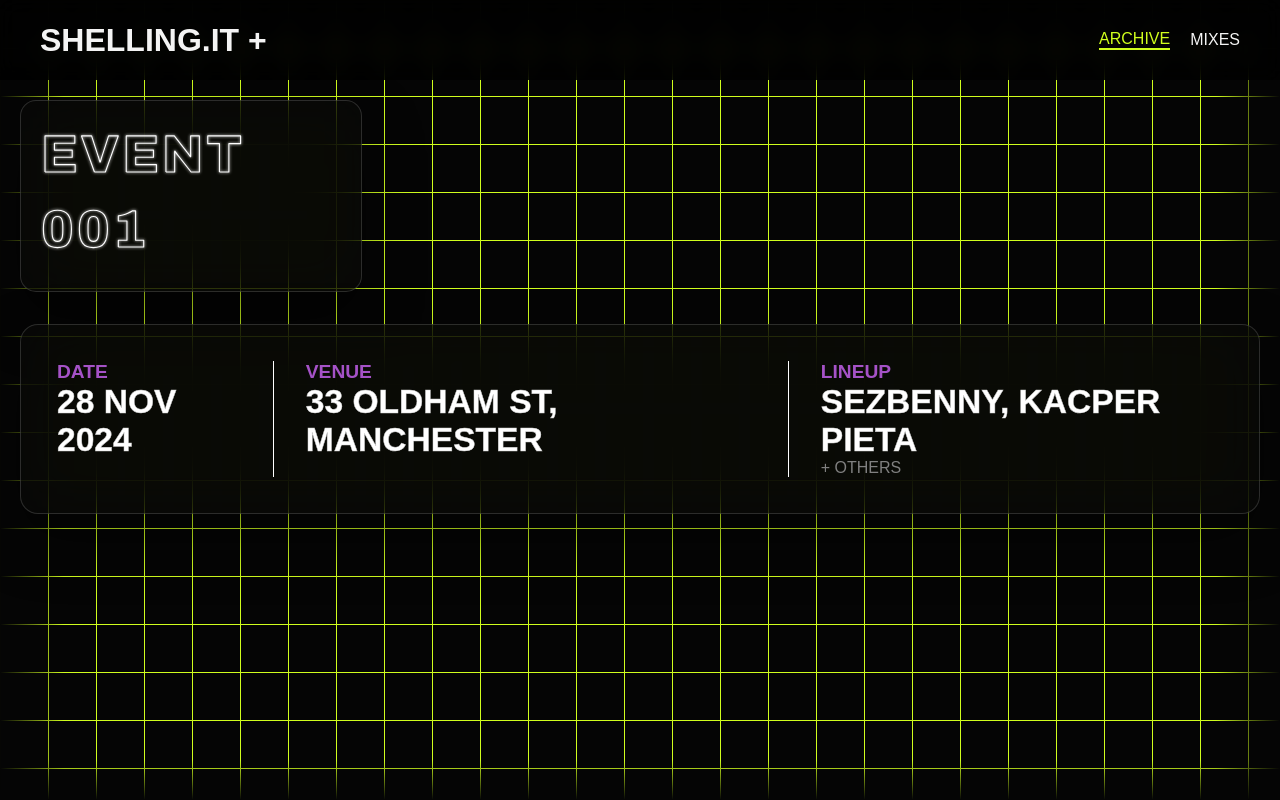
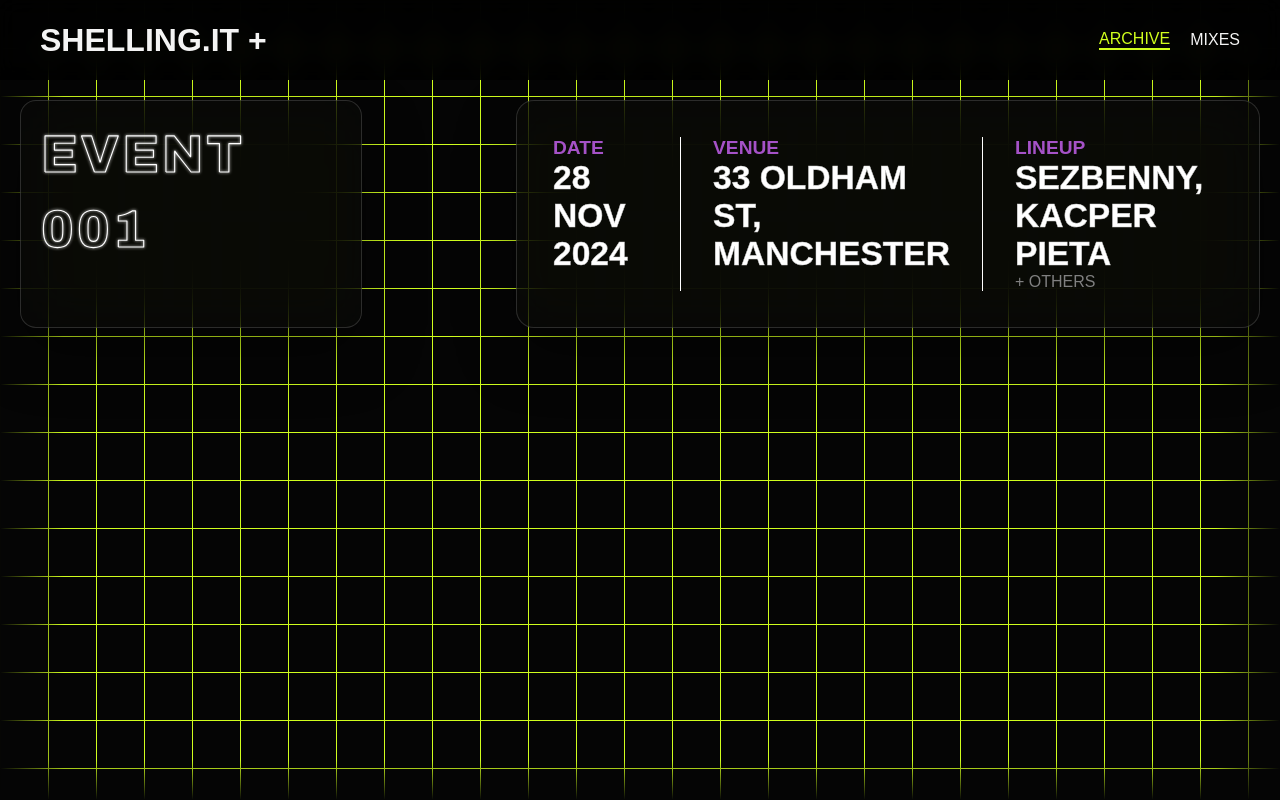
Before and after one commit to shelleyhowarth/shelling-it, a Next.js app: page /archive/001 in a window 1280 px wide. Built offline with nearby package versions, Linux system fonts and the light colour scheme.

Commit message:
feat: add eventrecap component

```diff
--- a/src/app/archive/[eventId]/eventId.module.css
+++ b/src/app/archive/[eventId]/eventId.module.css
@@ -1,4 +1,8 @@
-.eventRecapContainer {
-  margin-top: 32px;
-  justify-self: center;
+.topContainer {
+  display: flex;
+  justify-content: space-between;
 }
+
+.recapContainer {
+  width: 60%;
+}
--- a/src/app/archive/[eventId]/page.tsx
+++ b/src/app/archive/[eventId]/page.tsx
@@ -1,7 +1,6 @@
 
 import { EventRecap } from "@/components/event-recap/event-recap";
 import { PageTitle } from "@/components/page-title/page-title";
-import { Gallery } from "react-grid-gallery";
 import styles from "./eventId.module.css";
 interface PageProps {
     params: Promise<{
@@ -14,9 +13,11 @@ export default async function ArchiveEventPage({ params }: PageProps) {
 
     return (
         <>
-            <PageTitle line1={"EVENT"} line2={eventId} />
-            <div className={styles.eventRecapContainer}>
-                <EventRecap />
+            <div className={styles.topContainer}>
+                <PageTitle line1={"EVENT"} line2={eventId} />
+                <div className={styles.recapContainer}>
+                    <EventRecap />
+                </div>
             </div>
         </>
     );
--- a/src/components/event-recap/event-recap.module.css
+++ b/src/components/event-recap/event-recap.module.css
@@ -1,4 +1,4 @@
-.nextEvent {
+.eventRecap {
   padding: 36px;
   border-radius: 18px;
   display: flex;
@@ -17,30 +17,6 @@
 
 .divider {
   border-bottom: 1px solid white;
-}
-
-.ticketsButtonContainer {
-  align-self: center;
-}
-
-.ticketsButton {
-  background-color: white;
-  color: black;
-  padding: 16px 28px;
-  border-radius: 12px;
-  font-weight: 700;
-  font-size: 1.05rem;
-  border: none;
-  cursor: pointer;
-  transition: background-color 0.3s, color 0.3s;
-  display: inline-flex;
-  align-items: center;
-  gap: 12px;
-}
-
-.ticketsButton svg {
-  width: 1.4rem;
-  height: 1.4rem;
 }
 
 .heading {
@@ -62,7 +38,7 @@
 }
 
 @media (min-width: 500px) {
-  .nextEvent {
+  .eventRecap {
     flex-direction: row;
   }
 
--- a/src/components/event-recap/event-recap.tsx
+++ b/src/components/event-recap/event-recap.tsx
@@ -1,28 +1,18 @@
-import { ArrowUpRight } from "lucide-react";
 import styles from "./event-recap.module.css";
-import Link from "next/link";
 
-// interface EventRecap {
-//     date: string;
-//     venue: string;
-//     headliner: string;
-//     ticketUrl: string;
-// }
 export const EventRecap = () => {
     return (
-        <div className={styles.nextEvent}>
+        <div className={styles.eventRecap}>
             <div id="col-1">
                 <p className={styles.heading}>DATE
                 </p>
                 <p className={styles.copy}>28 NOV 2024</p>
-                {/* <p className={styles.info}>@ {venue}</p> */}
             </div>
             <div className={styles.divider} />
             <div id="col-2">
                 <p className={styles.heading}>VENUE
                 </p>
                 <p className={styles.copy}>33 OLDHAM ST, MANCHESTER</p>
-                {/* <p className={styles.info}>+ OTHERS</p> */}
             </div>
             <div className={styles.divider} />
             <div id="col-3">
```
